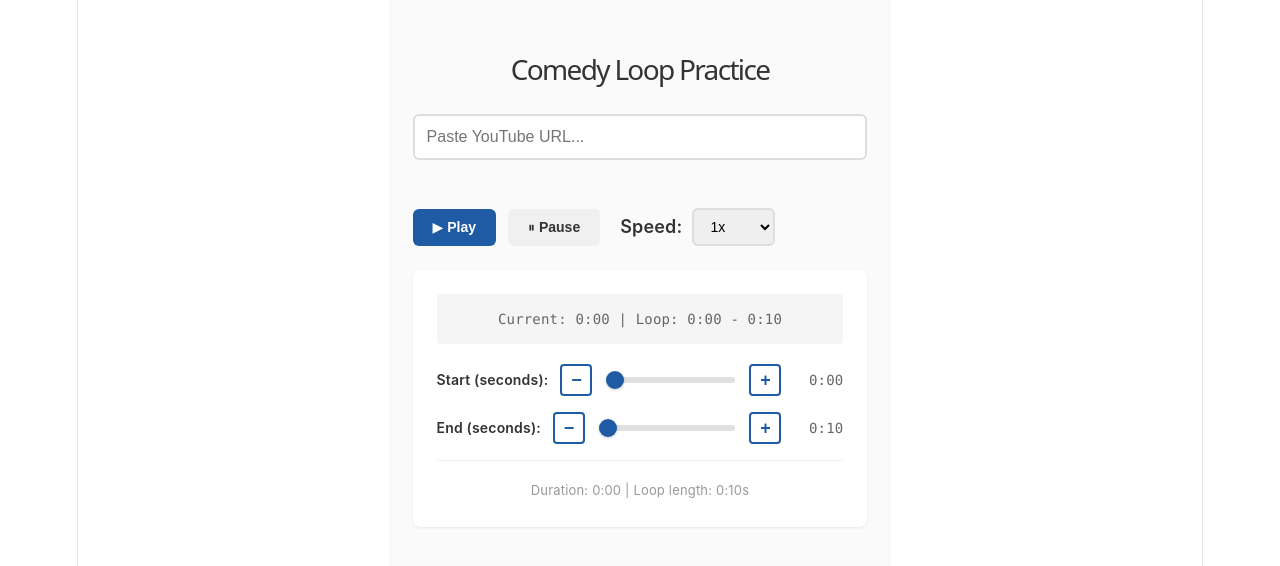
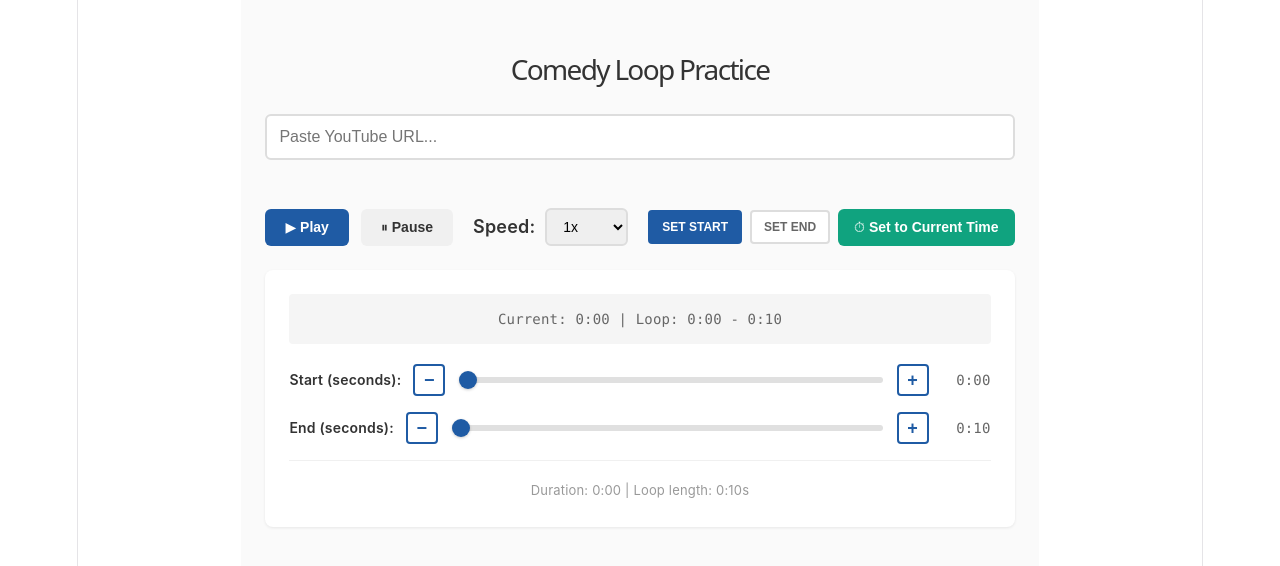
Before and after one commit to michael-abdo/comedy-loop-app, a React (Vite) app: page / in a window 1280 px wide. Shown: the top 566 px of the page. Built offline with nearby package versions, Linux system fonts and the light colour scheme.

Commit message:
Add 'Set to Current Time' feature with START/END toggle for quick loop setup

```diff
--- a/src/App.css
+++ b/src/App.css
@@ -108,6 +108,46 @@ h1 {
   border-color: #1f5ba4;
 }
 
+.set-time-control {
+  display: flex;
+  gap: 8px;
+  align-items: center;
+}
+
+.toggle-btn {
+  padding: 8px 12px;
+  font-size: 12px;
+  font-weight: 600;
+  border: 2px solid #ddd;
+  background: white;
+  color: #666;
+  border-radius: 4px;
+  cursor: pointer;
+  transition: all 0.2s;
+}
+
+.toggle-btn.active {
+  border-color: #1f5ba4;
+  background: #1f5ba4;
+  color: white;
+}
+
+.toggle-btn:hover {
+  border-color: #1f5ba4;
+}
+
+.btn-set {
+  background: #10a37f;
+  color: white;
+  padding: 10px 16px;
+  font-size: 14px;
+}
+
+.btn-set:hover {
+  background: #0d8c6f;
+  box-shadow: 0 2px 6px rgba(16, 163, 127, 0.3);
+}
+
 .timeline-section {
   background: white;
   padding: 24px;
--- a/src/App.jsx
+++ b/src/App.jsx
@@ -11,6 +11,7 @@ export default function App() {
   const [speed, setSpeed] = useState(1)
   const [currentTime, setCurrentTime] = useState(0)
   const [playerReady, setPlayerReady] = useState(false)
+  const [setMode, setSetMode] = useState('start')
 
   useEffect(() => {
     const tag = document.createElement('script')
@@ -129,6 +130,19 @@ export default function App() {
     }
   }
 
+  const setToCurrentTime = () => {
+    const rounded = parseFloat(currentTime.toFixed(1))
+    if (setMode === 'start') {
+      if (rounded < endTime - 0.1) {
+        setStartTime(rounded)
+      }
+    } else {
+      if (rounded > startTime + 0.1) {
+        setEndTime(rounded)
+      }
+    }
+  }
+
   return (
     <div className="app">
       <h1>Comedy Loop Practice</h1>
@@ -164,6 +178,24 @@ export default function App() {
             <option value={1.5}>1.5x</option>
             <option value={2}>2x</option>
           </select>
+        </div>
+
+        <div className="set-time-control">
+          <button
+            className={`toggle-btn ${setMode === 'start' ? 'active' : ''}`}
+            onClick={() => setSetMode('start')}
+          >
+            SET START
+          </button>
+          <button
+            className={`toggle-btn ${setMode === 'end' ? 'active' : ''}`}
+            onClick={() => setSetMode('end')}
+          >
+            SET END
+          </button>
+          <button onClick={setToCurrentTime} className="btn btn-set">
+            ⏱ Set to Current Time
+          </button>
         </div>
       </div>
 
```
